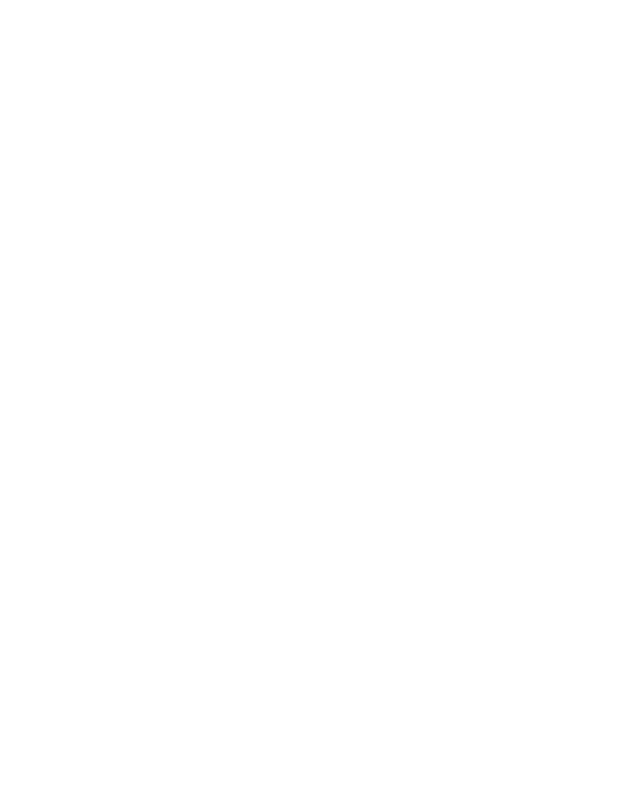
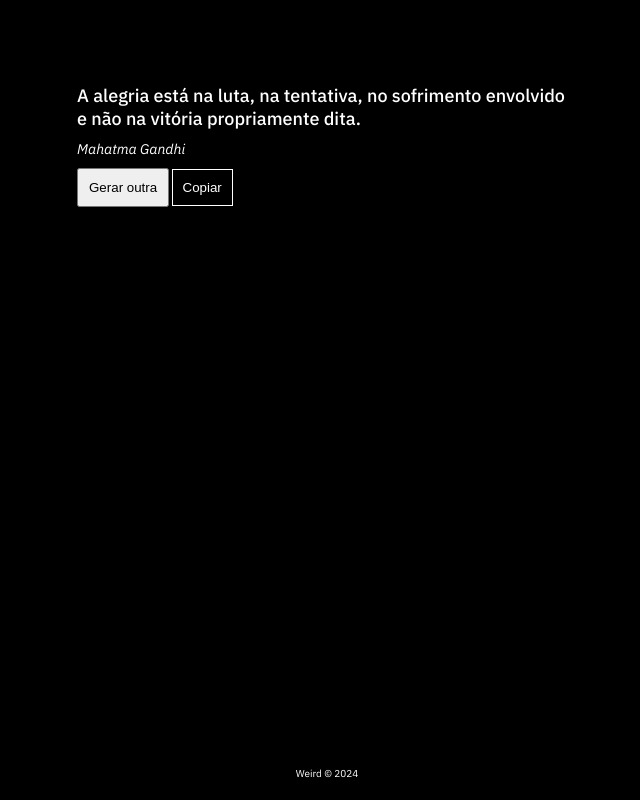
Before and after one commit to ImaCod3r/weirdApp-quotes-generator, a plain HTML site: page index.html in a window 1280 px wide. Shown: the whole page, without its empty margins (313-953 px from the left). Drawn offline with Linux system fonts and the light colour scheme.

Commit message:
Structuring and styling the page

```diff
--- a/index.html
+++ b/index.html
@@ -1,10 +1,40 @@
 <!DOCTYPE html>
 <html lang="pt-br">
+
 <head>
+    <!-- preconnect -->
+    <link rel="preconnect" href="https://fonts.googleapis.com">
+    <link rel="preconnect" href="https://fonts.gstatic.com" crossorigin>
+
+    <!-- metas -->
     <meta charset="UTF-8">
     <meta name="viewport" content="width=device-width, initial-scale=1.0">
     <title>Weird</title>
+
+    <!-- styles -->
+    <link rel="stylesheet" href="style.css">
+    <link
+        href="https://fonts.googleapis.com/css2?family=IBM+Plex+Sans:ital,wght@0,100;0,200;0,300;0,400;0,500;0,600;0,700;1,100;1,200;1,300;1,400;1,500;1,600;1,700&display=swap"
+        rel="stylesheet">
 </head>
+
 <body>
+    <main>
+        <div class="phrase">
+            <h1 class="quote">A alegria está na luta, na tentativa, no sofrimento envolvido e não na vitória
+                propriamente dita.</h1>
+            <p class="author">Mahatma Gandhi</p>
+        </div>
+
+        <div class="actions">
+            <button id="regenerate">Gerar outra</button>
+            <button id="copy">Copiar</button>
+        </div>
+    </main>
+
+    <footer>
+        <p>Weird &copy; 2024</p>
+    </footer>
 </body>
+
 </html>
--- /dev/null
+++ b/style.css
@@ -0,0 +1,66 @@
+* {
+    margin: 0;
+    padding: 0;
+    box-sizing: border-box;
+}
+
+:root {
+    font-size: 62.5%;
+
+    --ff-primary: 'IBM Plex Sans', sans-serif;
+}
+
+body {
+    height: 100vh;
+    padding: 2rem;
+
+    display: grid;
+    grid-template-columns: 1fr;
+    grid-template-areas:
+    "main"
+    "footer";
+    grid-template-rows: auto;
+
+    color: #fff;
+    background-color: #000;
+
+    font-family: var(--ff-primary);
+}
+
+main {
+    max-width: 50rem;
+    margin: 6.4rem auto;
+
+    grid-area: main;
+}
+
+.phrase, .quote {
+    margin-bottom: 1rem;
+}
+
+.quote {
+    font-size: 1.8rem;
+    font-weight: 500;
+}
+
+.author {
+    font-size: 1.4rem;
+    font-style: italic;
+}
+
+button {
+    padding: 1rem;
+}
+
+button#copy {
+    background-color: #000;
+    border: 1px solid #fff;
+    color: #fff;
+}
+
+footer {
+    grid-area: footer;
+
+    justify-self: center;
+    align-self: flex-end;
+}
```
